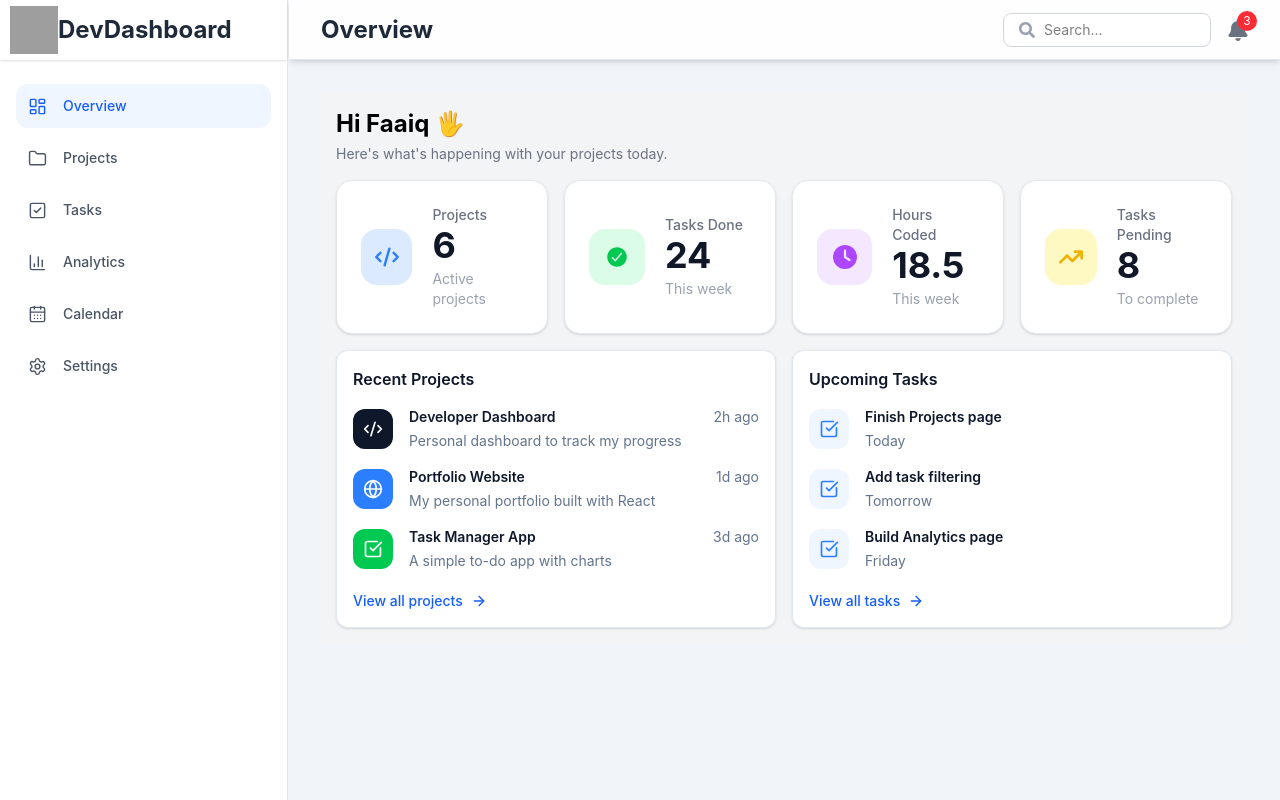
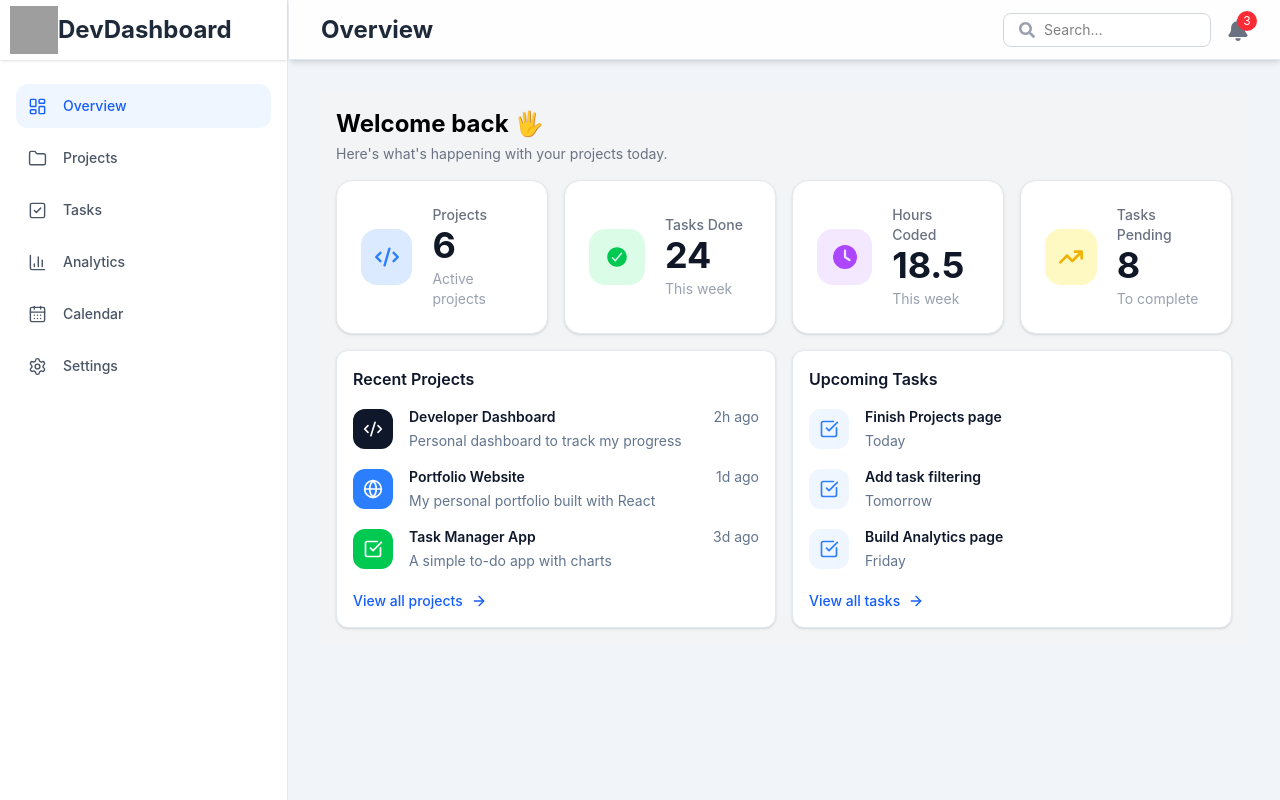
Before and after one commit to Faaiq-Nayab/DevDashboard, a React (Vite) app: page / in a window 1280 px wide. Built offline with nearby package versions, Linux system fonts and the light colour scheme; grey boxes are pictures that could not be loaded.

Commit message:
Change greetings in Dashboard.jsx

```diff
--- a/src/Dashboard.jsx
+++ b/src/Dashboard.jsx
@@ -105,7 +105,7 @@ const Dashboard = () => {
         {/* Greeting */}
         <div className="mb-4">
           <span className="text-2xl font-bold select-none">
-            Hi Faaiq 🖐️
+            Welcome back 🖐️
           </span>
 
           <span className="block pt-1 text-sm text-gray-500 select-none">
```
